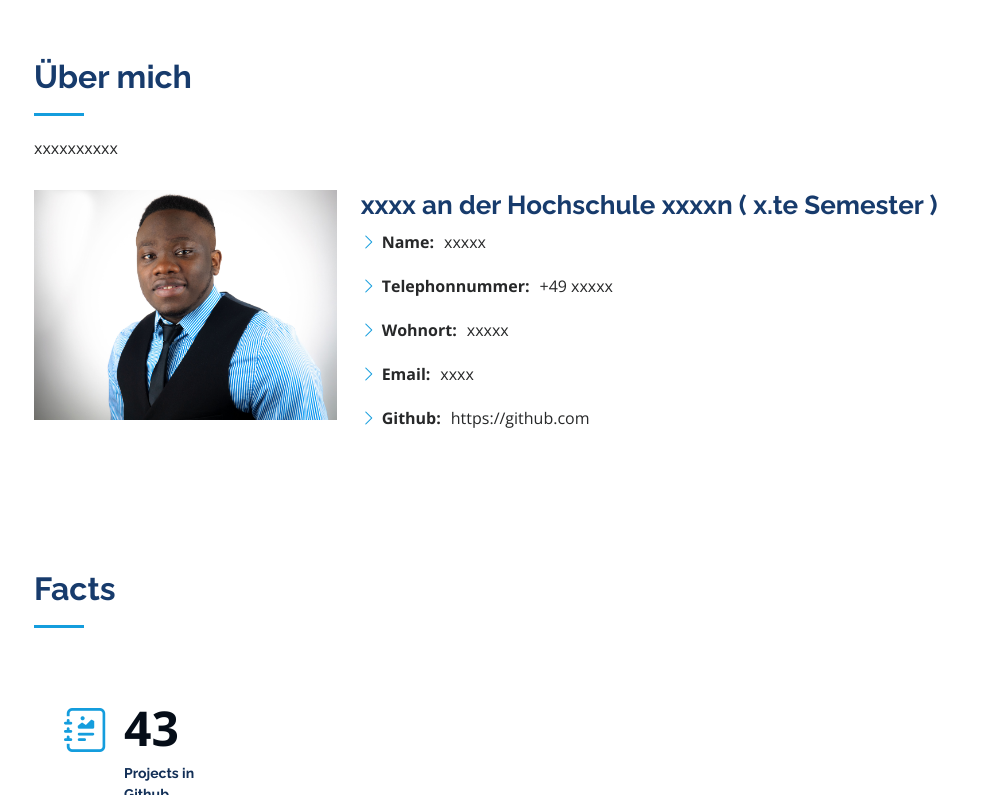
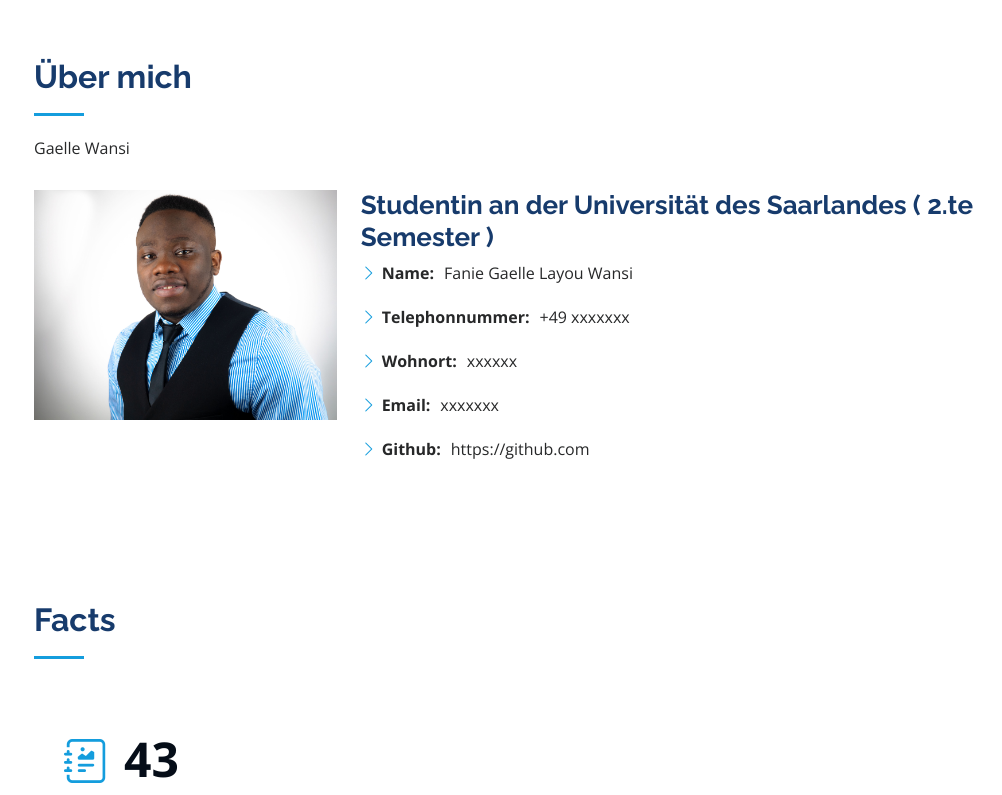
Before and after one commit to layoufanie/Cv-Online, a plain HTML site: page index.html in a window 1280 px wide. Shown: the part 802-1597 px from the top of the page, without its empty margins (278-1280 px from the left). Drawn offline with nearby package versions, Linux system fonts and the light colour scheme.

Commit message:
Mise à jour du nom dans le portfolio

```diff
--- a/index.html
+++ b/index.html
@@ -5,7 +5,7 @@
   <meta charset="utf-8">
   <meta content="width=device-width, initial-scale=1.0" name="viewport">
 
-  <title>Donald CV</title>
+  <title>Gaelle CV</title>
   <meta content="the description" name="description">
   <meta content="the keywords" name="keywords">
 
@@ -47,7 +47,7 @@
 
       <div class="profile">
         <img src="assets/img/profile-img.jpg" alt="" class="img-fluid rounded-circle">
-        <h1 class="text-light"><a href="index.html">Donald Donchi</a></h1>
+        <h1 class="text-light"><a href="index.html">Gaelle Wansi</a></h1>
         <div class="social-links mt-3 text-center">
 
           <a href="#" class="github"><i class="bx bxl-github"></i></a>
@@ -83,7 +83,7 @@
 
         <div class="section-title">
           <h2>Über mich</h2>
-          <p>xxxxxxxxxx</p>
+          <p>Gaelle Wansi</p>
         </div>
 
         <div class="row">
@@ -91,15 +91,15 @@
             <img src="assets/img/profile-img.jpg" class="img-fluid" alt="">
           </div>
           <div class="col-lg-8 pt-4 pt-lg-0 content" data-aos="fade-left">
-            <h3>xxxx an der Hochschule xxxxn ( x.te Semester )</h3>
+            <h3>Studentin an der Universität des Saarlandes ( 2.te Semester )</h3>
 
             <div class="row">
               <div class="col-lg-6">
                 <ul>
-                  <li><i class="bi bi-chevron-right"></i> <strong>Name:</strong> <span>xxxxx</span></li>
-                  <li><i class="bi bi-chevron-right"></i> <strong>Telephonnummer:</strong> <span>+49 xxxxx </span></li>
-                  <li><i class="bi bi-chevron-right"></i> <strong>Wohnort:</strong> <span>xxxxx</span></li>
-                  <li><i class="bi bi-chevron-right"></i> <strong>Email:</strong> <span> xxxx</span></li>
+                  <li><i class="bi bi-chevron-right"></i> <strong>Name:</strong> <span>Fanie Gaelle Layou Wansi</span></li>
+                  <li><i class="bi bi-chevron-right"></i> <strong>Telephonnummer:</strong> <span>+49 xxxxxxx </span></li>
+                  <li><i class="bi bi-chevron-right"></i> <strong>Wohnort:</strong> <span>xxxxxx</span></li>
+                  <li><i class="bi bi-chevron-right"></i> <strong>Email:</strong> <span> xxxxxxx </span></li>
                   <li><i class="bi bi-chevron-right"></i> <strong>Github:</strong> <span>https://github.com</span></li>
                 </ul>
               </div>
```
